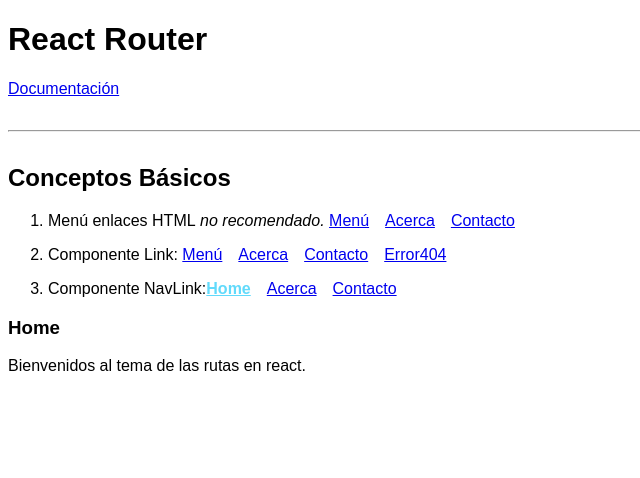
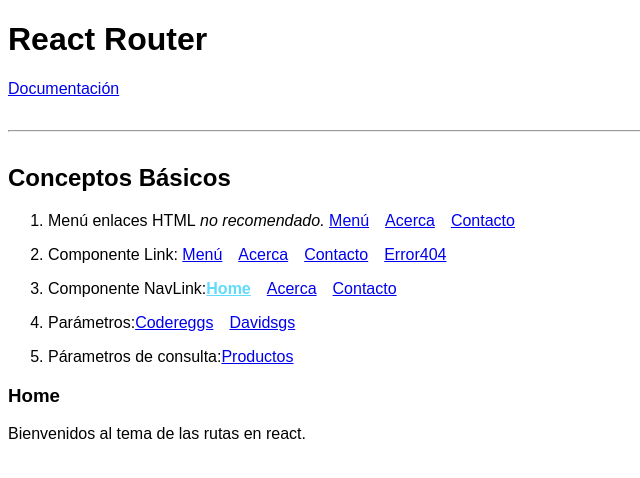
Before and after one commit to Codereggs/ReactRouter-Info, a React (Create React App) app: page / in a window 1280 px wide. Shown: the top 478 px of the page, without its empty margins (0-640 px from the left). Built offline with nearby package versions, Linux system fonts and the light colour scheme.

Commit message:
feat rutas react dom

```diff
--- a/src/components/ConceptosBasicos.js
+++ b/src/components/ConceptosBasicos.js
@@ -4,6 +4,8 @@
 import { Contacto } from "../paginas/Contacto";
 import Error404 from "../paginas/Error404";
 import Home from "../paginas/Home";
+import Productos from "../paginas/Productos";
+import Usuario from "../paginas/Usuario";
 import { MenuConceptos } from "./MenuConceptos";
 
 export const ConceptosBasicos = () => {
@@ -16,6 +18,8 @@
           <Route exact path="/" component={Home} />
           <Route exact path="/acerca" component={Acerca} />
           <Route exact path="/contacto" component={Contacto} />
+          <Route path="/usuario/:username" component={Usuario} />
+          <Route path="/productos" component={Productos} />
           {/*Si o si se carga al final el error 404*/}
           <Route path="*" component={Error404} />
         </Switch>
--- a/src/components/MenuConceptos.js
+++ b/src/components/MenuConceptos.js
@@ -35,6 +35,15 @@
               Error 404
             </NavLink> */}
           </li>
+          <li>
+            <span>Parámetros:</span>
+            <Link to="/usuario/codereggs">Codereggs</Link>
+            <Link to="/usuario/davidsgs">Davidsgs</Link>
+          </li>
+          <li>
+            <span>Párametros de consulta:</span>
+            <Link to="/productos">Productos</Link>
+          </li>
         </ol>
       </nav>
     </div>
--- /dev/null
+++ b/src/paginas/Productos.js
@@ -0,0 +1,35 @@
+import { useHistory, useLocation } from "react-router-dom";
+
+const Productos = () => {
+  //let location = useLocation();
+  //console.log(location);
+  let { search } = useLocation();
+  let query = new URLSearchParams(search);
+  //console.log(query);
+  const LIMIT = 20;
+  let start = parseInt(query.get("inicio")) || 1;
+  let end = parseInt(query.get("fin")) || LIMIT;
+  //console.log(start, end);
+
+  let history = useHistory();
+  console.log(history);
+
+  const handlePrev = () => {
+    history.push({ search: `?inicio=${start - LIMIT}&fin=${end - LIMIT}` });
+  };
+  const handleNext = () => {
+    history.push({ search: `?inicio=${start + LIMIT}&fin=${end + LIMIT}` });
+  };
+  return (
+    <div>
+      <h3>Productos</h3>
+      <p>
+        Mostrando productos del <b>{start}</b> al <b>{end}</b>
+      </p>
+      {start > LIMIT && <button onClick={handlePrev}>Atrás</button>}
+      {end < 300 && <button onClick={handleNext}>Adelante</button>}
+    </div>
+  );
+};
+
+export default Productos;
--- /dev/null
+++ b/src/paginas/Usuario.js
@@ -0,0 +1,17 @@
+import { useParams } from "react-router-dom";
+
+const Usuario = () => {
+  //let params = useParams();
+  //console.log(params);
+  let { username } = useParams();
+  return (
+    <div>
+      <h3>Perfil de usuario</h3>
+      <p>
+        Nombre de Usuario: <b>{username}</b>
+      </p>
+    </div>
+  );
+};
+
+export default Usuario;
```
